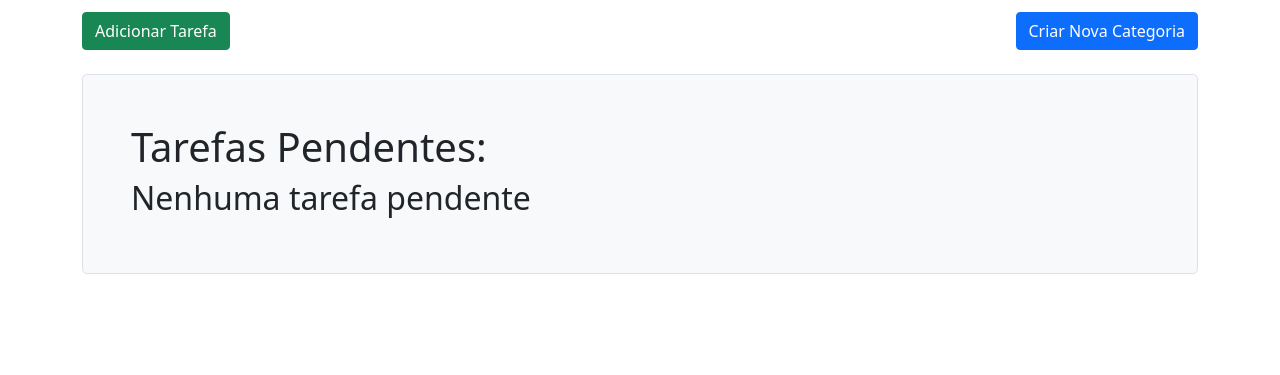
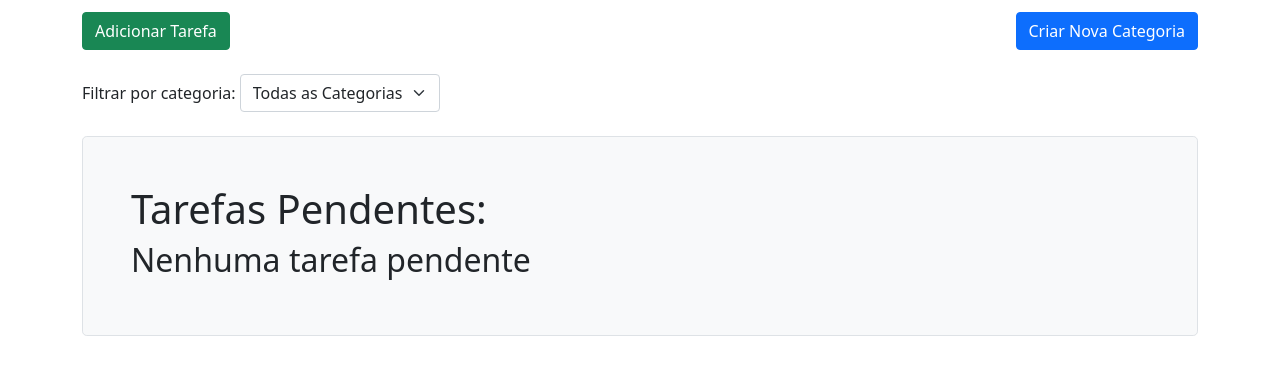
Before and after one commit to gianmalfate/task-manager, a Django app: page /tarefas/ in a window 1280 px wide. Shown: the part 58-433 px from the top of the page. Run offline with Django 5.2, Linux system fonts and the light colour scheme; data that the repository does not hold is empty; some libraries are stand-ins or nearby versions.

Commit message:
Adição de filtro por categoria

```diff
--- a/tarefas/templates/tarefas/tarefas_pendentes.html
+++ b/tarefas/templates/tarefas/tarefas_pendentes.html
@@ -12,6 +12,19 @@
       {% trans "Criar Nova Categoria" %}
     </a>
   </div>
+
+  {# Filtro por Categoria #}
+  <form method="get" class="mb-4">
+    <label for="categoria">{% trans "Filtrar por categoria:" %}</label>
+    <select name="categoria" id="categoria" class="form-select w-auto d-inline" onchange="this.form.submit()">
+      <option value="">{% trans "Todas as Categorias" %}</option>
+      {% for categoria in categorias %}
+        <option value="{{ categoria.id }}" {% if categoria.id|stringformat:"s" == categoria_selecionada %}selected{% endif %}>
+          {{ categoria.nome }}
+        </option>
+      {% endfor %}
+    </select>
+  </form>
 
   <div class="h-100 p-5 bg-light border rounded-3">
     <h1>{% trans "Tarefas Pendentes:" %}</h1>
--- a/tarefas/views.py
+++ b/tarefas/views.py
@@ -5,9 +5,16 @@ from datetime import date
 
 
 def tarefas_pendentes_list(request):
+    categoria_id = request.GET.get('categoria')
     tarefas_pendentes = Tarefa.objects.filter(status="pendente")
+    if categoria_id:
+        tarefas_pendentes = tarefas_pendentes.filter(categoria_id=categoria_id)
+
+    categorias = Categoria.objects.all()
     context = {
         'tarefas_pendentes': tarefas_pendentes,
+        'categorias': categorias,
+        'categoria_selecionada': categoria_id,
         'today': date.today(),  # Adiciona a data atual ao contexto
     }
 
@@ -78,9 +85,17 @@ def editar_tarefa(request, tarefa_id):
 
 
 def tarefas_concluidas_list(request):
+    categoria_id = request.GET.get('categoria')
     tarefas_concluidas = Tarefa.objects.filter(status="concluído")
+    if categoria_id:
+        tarefas_concluidas = tarefas_concluidas.filter(categoria_id=categoria_id)
+
+    categorias = Categoria.objects.all()
+
     context = {
         'tarefas_concluidas': tarefas_concluidas,
+        'categorias': categorias,
+        'categoria_selecionada': categoria_id,
         'today': date.today(),  # Adiciona a data atual ao contexto
     }
 
@@ -88,9 +103,17 @@ def tarefas_concluidas_list(request):
 
 
 def tarefas_adiadas_list(request):
+    categoria_id = request.GET.get('categoria')
     tarefas_adiadas = Tarefa.objects.filter(status="adiado")
+    if categoria_id:
+        tarefas_adiadas = tarefas_adiadas.filter(categoria_id=categoria_id)
+
+    categorias = Categoria.objects.all()
+
     context = {
         'tarefas_adiadas': tarefas_adiadas,
+        'categorias': categorias,
+        'categoria_selecionada': categoria_id,
         'today': date.today(),  # Adiciona a data atual ao contexto
     }
 
```
Also changed, not shown: tarefas/templates/tarefas/tarefas_adiadas.html (+14 -0 lines), tarefas/templates/tarefas/tarefas_concluidas.html (+14 -0 lines).
